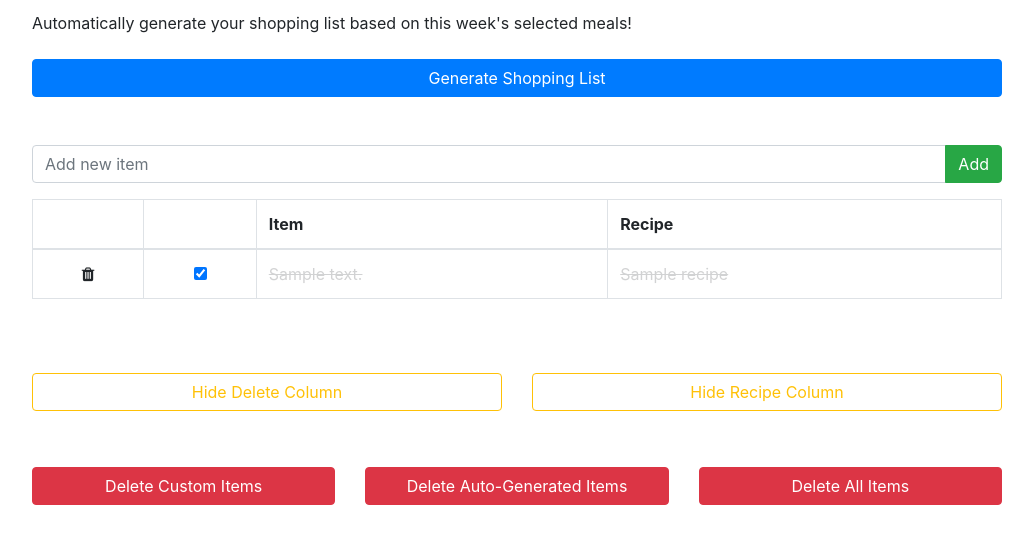
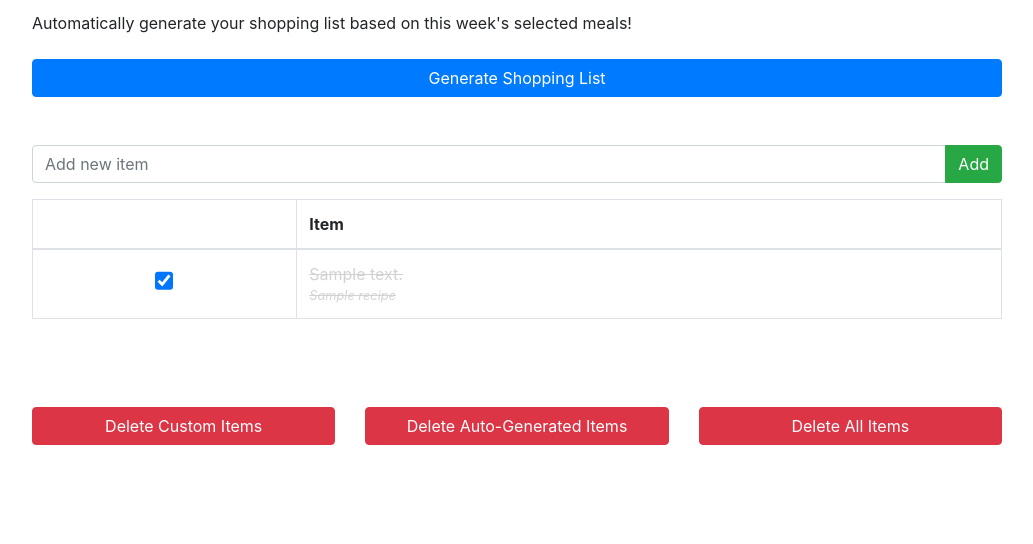
Before and after one commit to ammacdonald3/strudel, a Flask app: page /shopping_list in a window 1280 px wide. Shown: the part 155-699 px from the top of the page, without its empty margins (123-1156 px from the left). Run offline with Flask 2, Linux system fonts and the light colour scheme; a user stored in the database is signed in; tables that the repository leaves empty hold one stand-in row (values such as "Sample post"); some libraries are stand-ins or nearby versions.

Commit message:
Formatting of Shopping List

```diff
--- a/static/recipe.css
+++ b/static/recipe.css
@@ -169,6 +169,17 @@ dt {
     margin-bottom: 10px;
 }
 
+.big-checkbox {
+	zoom: 1.5;
+}
+
+.vertical-center {
+	/* vertical-align: center; */
+	display : flex;
+	align-items : center;
+	justify-content: center;
+}
+
 /* END OF INGREDIENT LIST CHECKBOXES */
 
 .error {
@@ -245,3 +256,9 @@ dt {
 		color: ghostwhite;
 	}
 }
+
+
+.slist-recipe {
+	font-size: 0.8rem;
+	font-style: italic;
+}
--- a/templates/shopping_list.html
+++ b/templates/shopping_list.html
@@ -42,21 +42,23 @@ Shopping List
     <table class="table table-bordered" id="shopping-table">
         <thead>
             <tr>
-                <th scope="col" class="trash-column"></th>
+                <!-- <th scope="col" class="trash-column"></th> -->
                 <th scope="col"></th>
                 <th scope="col">Item</th>
-                <th scope="col" class="recipe-column">Recipe</th>
+                <!-- <th scope="col" class="recipe-column">Recipe</th> -->
             </tr>
         </thead>
         <tbody>
             {% for ingredient in shop_list %}
             <tr>
-                <td class="text-center trash-column">
+                <!-- Column #1 - Trash Icon -->
+                <!-- <td class="text-center trash-column">
                     <span class="trash"><i class="fa fa-trash"
                             id="{{ ingredient.Shopping_List.shopping_list_id }}"></i></span>
-                </td>
+                </td> -->
 
-                <td class="text-center">
+                <!-- Column #2 - Checkboxes -->
+                <td class="text-center align-middle">
                     <!-- Below If/Else used for sorting in DataTable -->
                     <span class="hidden-check">
                         {% if ingredient.Shopping_List.checked_status == True %}
@@ -70,16 +72,23 @@ Shopping List
                         {% if ingredient.Shopping_List.checked_status == True %} checked {% endif %}>
                 </td>
 
+                <!-- Column #3 - Item Name -->
+                <td {% if ingredient.Shopping_List.checked_status == True %} class="completed" {% endif %}>
+                    <div>{{ ingredient.Shopping_List.item_desc }}</div>
+                    <div class="slist-recipe">
+                        {% if ingredient.Recipe.recipe_id %}
+                        {{ ingredient.Recipe.recipe_name }}
+                        {% endif %}
+                    </div>
+                </td>
 
-                <td {% if ingredient.Shopping_List.checked_status == True %} class="completed" {% endif %}>
-                    {{ ingredient.Shopping_List.item_desc }}
-                </td>
-                <td {% if ingredient.Shopping_List.checked_status == True %} class="completed recipe-column" {% else %}
+                <!-- Column #3 - Recipe Name -->
+                <!-- <td {% if ingredient.Shopping_List.checked_status == True %} class="completed recipe-column" {% else %}
                     class="recipe-column" {% endif %}>
                     {% if ingredient.Recipe.recipe_id %}
                     {{ ingredient.Recipe.recipe_name }}
                     {% endif %}
-                </td>
+                </td> -->
 
             </tr>
             {% endfor %}
@@ -92,7 +101,7 @@ Shopping List
     <br>
 
     <!-- Toggle displaying / hiding the Trash Can or Recipe Name columns -->
-    <div class="form-group">
+    <!-- <div class="form-group">
         <div class="row">
             <div class="btn-group-toggle form-group col-sm" data-toggle="buttons" style="margin-top: 10px;">
                 <label class="btn btn-outline-warning active btn-block">
@@ -105,7 +114,7 @@ Shopping List
                     Column</label>
             </div>
         </div>
-    </div>
+    </div> -->
 
     <br>
 
```
